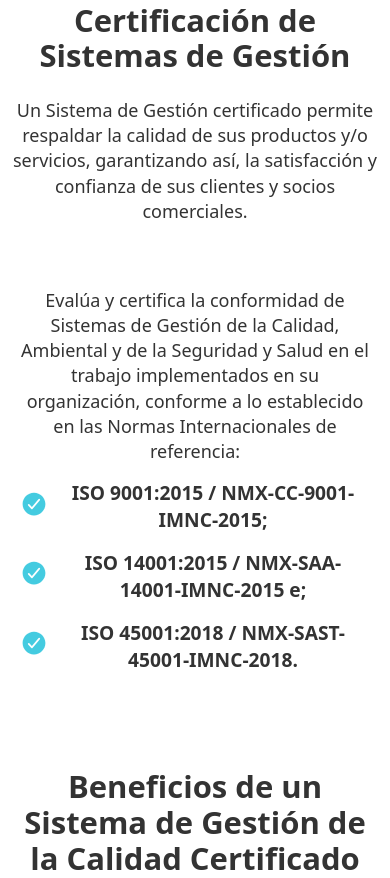
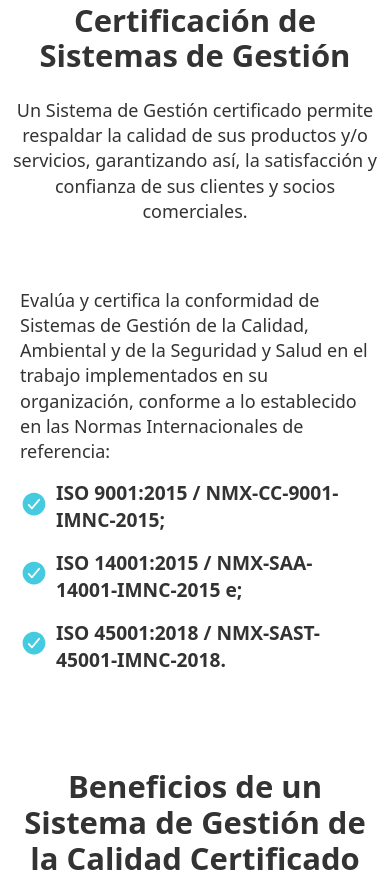
Before and after one commit to santiagopm84/wrregister, a PHP site: page /servicios.html in a window 390 px wide. Shown: the part 600-1478 px from the top of the page. Run offline with PHP 8.4, Linux system fonts and the light colour scheme; style sheets or scripts are compiled from the project's sources.

Commit message:
Add files via upload

```diff
--- a/sass/main.scss
+++ b/sass/main.scss
@@ -590,7 +590,7 @@ img {
     justify-content: space-between;
     align-items: flex-start;
     &.other{
-      justify-content: center;
+      justify-content: left;
       margin-bottom:6rem;
       .item_certif{
         &:first-child::before {
@@ -1002,7 +1002,7 @@ img {
   }
   .wrapper_certif .sec_info_certif {
     flex-direction: column;
-    text-align: center;
+    text-align: left;
     .item_certif {
       padding: 0 0.5rem;
       &:first-child {
```
